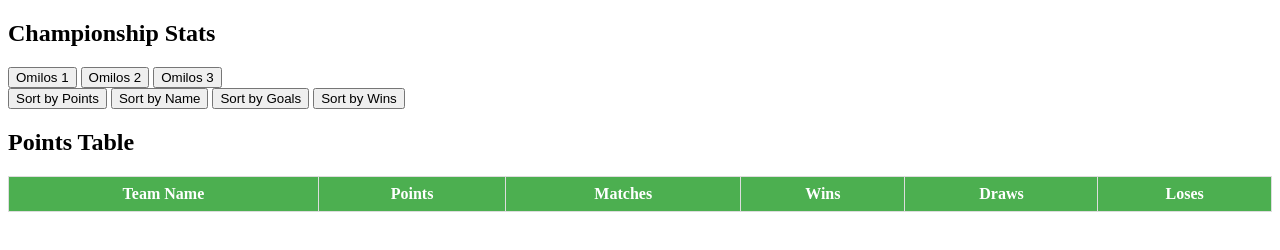
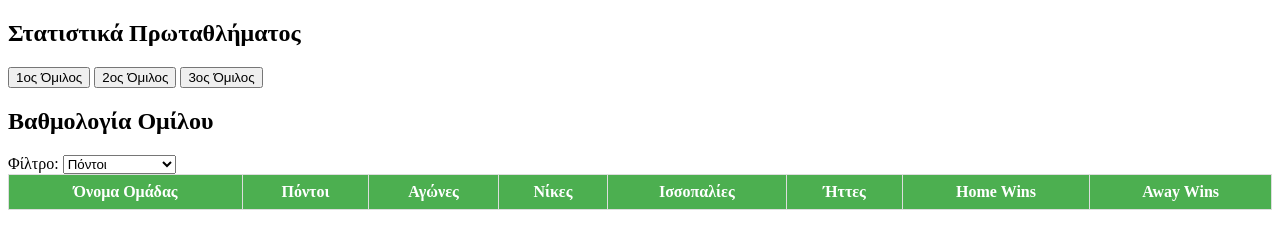
Before and after one commit to charavant/ChampionshipWebpage, a plain HTML site: page index.html in a window 1280 px wide. Drawn offline with Linux system fonts and the light colour scheme.

Commit message:
τελευταίο στάδιο

```diff
--- a/index.html
+++ b/index.html
@@ -4,30 +4,38 @@
     <link rel="stylesheet" type="text/css" href="styles.css">
 </head>
 <body>
-    <h2>Championship Stats</h2>
+    <h2>Στατιστικά Πρωταθλήματος</h2>
     <div id="bracketControls">
-        <button onclick="loadBracket('omilos1.json')">Omilos 1</button>
-        <button onclick="loadBracket('omilos2.json')">Omilos 2</button>
-        <button onclick="loadBracket('omilos3.json')">Omilos 3</button>
+        <button onclick="loadBracket('omilos1.json')">1ος Όμιλος</button>
+        <button onclick="loadBracket('omilos2.json')">2ος Όμιλος</button>
+        <button onclick="loadBracket('omilos3.json')">3ος Όμιλος</button>
     </div>
-    <div id="controls">
-        <button onclick="sortTeams('points')">Sort by Points</button>
-        <button onclick="sortTeams('name')">Sort by Name</button>
-        <button onclick="sortTeams('goals')">Sort by Goals</button>
-        <button onclick="sortTeams('wins')">Sort by Wins</button>
-    </div>
+
     <table id="matchTable">
         <tr id="tableHeader"></tr>
     </table>
-    <h2>Points Table</h2>
+    <h2>Βαθμολογία Ομίλου</h2>
+    <div id="controls">
+        <label for="sortSelect">Φίλτρο:</label>
+        <select id="sortSelect" onchange="sortTeams(this.value)">
+            <option value="points">Πόντοι</option>
+            <option value="name">Όνομα Ομάδας</option>
+            <option value="goals">Γκολ</option>
+            <option value="wins">Νίκες</option>
+            <option value="homeWins">Εντός Έδρας</option>
+            <option value="awayWins">Εκτός Έδρας</option>
+        </select>
+    </div>
     <table id="statsTable">
         <tr id="tableHeader">
-            <th>Team Name</th>
-            <th>Points</th>
-            <th>Matches</th>
-            <th>Wins</th>
-            <th>Draws</th>
-            <th>Loses</th>
+            <th>Όνομα Ομάδας</th>
+            <th>Πόντοι</th>
+            <th>Αγώνες</th>
+            <th>Νίκες</th>
+            <th>Ισσοπαλίες</th>
+            <th>Ήττες</th>
+            <th>Home Wins</th>
+            <th>Away Wins</th>
         </tr>
     </table>
     <script src="main.js"></script>
--- a/main.js
+++ b/main.js
@@ -12,6 +12,8 @@ function createMatchMatrix(matches) {
             points: 0,
             goals: 0,
             wins: 0,
+            homeWins: 0,
+            awayWins: 0,
             matches: 0,
             draws: 0,
             loses: 0
@@ -40,10 +42,12 @@ function createMatchMatrix(matches) {
         if (match.homeTeamGoals > match.awayTeamGoals) {
             homeTeamData.points += 3;
             homeTeamData.wins += 1;
+            homeTeamData.homeWins += 1;
             awayTeamData.loses += 1;
         } else if (match.homeTeamGoals < match.awayTeamGoals) {
             awayTeamData.points += 3;
             awayTeamData.wins += 1;
+            awayTeamData.awayWins += 1;
             homeTeamData.loses += 1;
         } else {
             homeTeamData.points += 1;
@@ -83,6 +87,10 @@ function sortTeams(by) {
             return b.goals - a.goals;
         } else if (by === 'wins') {
             return b.wins - a.wins;
+        } else if (by === 'homeWins') {
+            return b.homeWins - a.homeWins;
+        } else if (by === 'awayWins') {
+            return b.awayWins - a.awayWins;
         } else {
             return b.points - a.points;
         }
@@ -103,13 +111,17 @@ function sortTeams(by) {
         let cell4 = row.insertCell(3);
         let cell5 = row.insertCell(4);
         let cell6 = row.insertCell(5);
+        let cell7 = row.insertCell(6);
+        let cell8 = row.insertCell(7);
 
         cell1.innerHTML = teamData.name;
         cell2.innerHTML = teamData.points;
         cell3.innerHTML = teamData.matches;
         cell4.innerHTML = teamData.wins;
-        cell5.innerHTML = teamData.draws;
-        cell6.innerHTML = teamData.loses;
+        cell5.innerHTML = teamData.homeWins;
+        cell6.innerHTML = teamData.awayWins;
+        cell7.innerHTML = teamData.draws;
+        cell8.innerHTML = teamData.loses;
     }
 }
 
```
